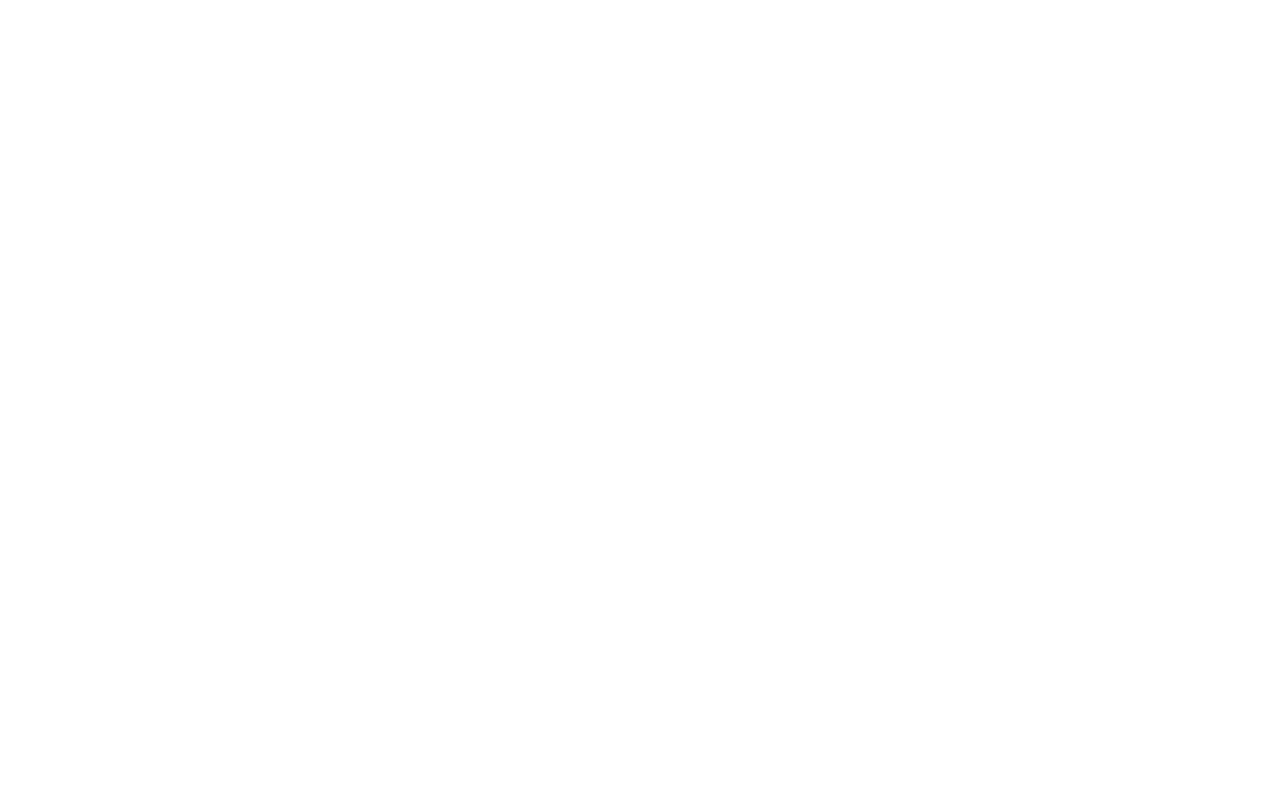
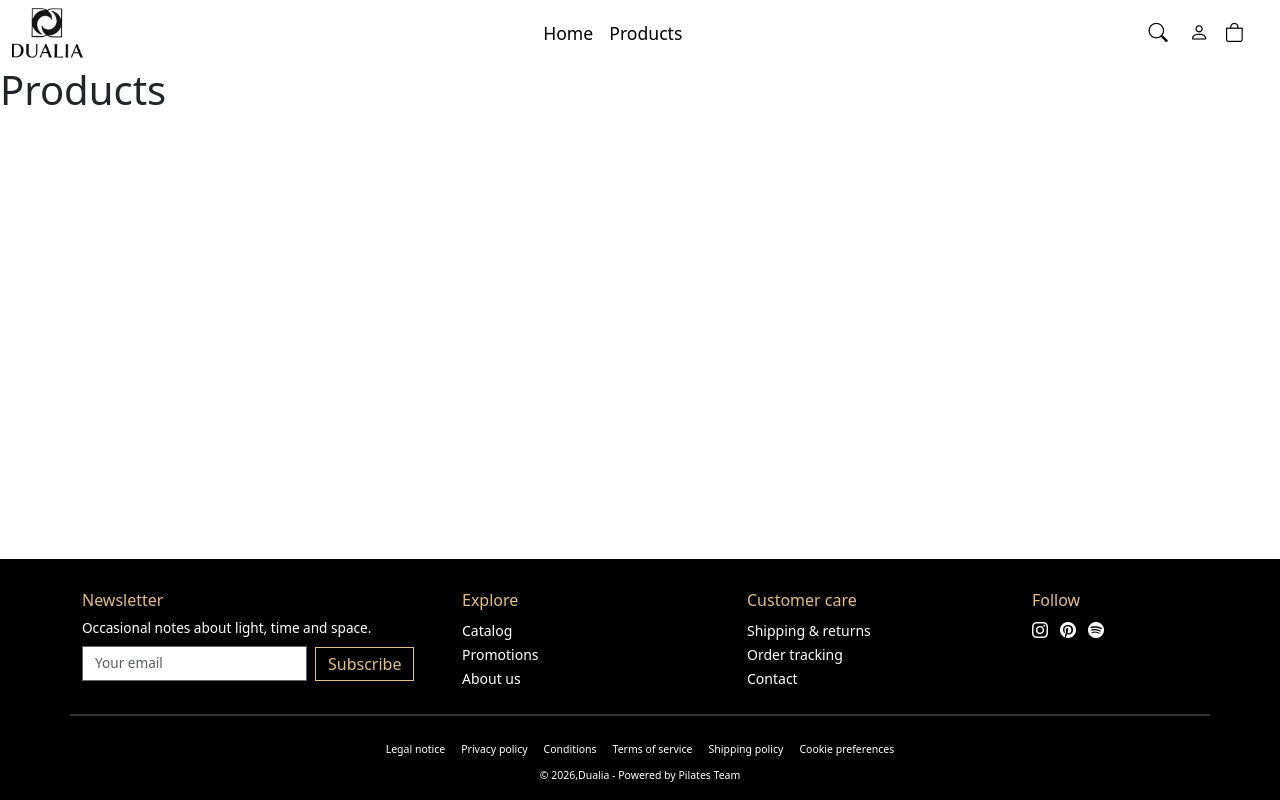
Before and after one commit to Michecosa/dualia, a React (Vite) app: page /products in a window 1280 px wide. Before the commit this address had no page. Built offline with nearby package versions, Linux system fonts and the light colour scheme.

Commit message:
add link routes

```diff
--- a/src/App.jsx
+++ b/src/App.jsx
@@ -1,14 +1,17 @@
 import { BrowserRouter, Routes, Route } from "react-router-dom";
 import DefaultLayout from "./layout/DefaultLayout";
 import Homepage from "./pages/Homepage";
+import Products from "./components/Products";
 import ProductDetail from "./pages/ProductDetail";
+
 
 function App() {
   return (
     <BrowserRouter>
       <Routes>
         <Route element={<DefaultLayout />}>
-          <Route index element={<Homepage />}></Route>
+          <Route path="/" element={<Homepage />}></Route>
+          <Route path="/products" element={<Products />}></Route>
           <Route path="/product/:id" element={<ProductDetail />}></Route>
         </Route>
       </Routes>
--- a/src/components/Footer.jsx
+++ b/src/components/Footer.jsx
@@ -1,28 +1,30 @@
+import { Link } from "react-router-dom";
+
 const exploreLinks = [
-    { id: 1, name: "Catalog", url: "/" },
-    { id: 2, name: "Promotions", url: "/" },
-    { id: 4, name: "About us", url: "/" },
+    { id: 1, name: "Catalog" },
+    { id: 2, name: "Promotions" },
+    { id: 4, name: "About us" },
 ]
 
 const supportLinks = [
-    { id: 1, name: "Shipping & returns", url: "/" },
-    { id: 2, name: "Order tracking", url: "/" },
-    { id: 4, name: "Contact", url: "/" },
+    { id: 1, name: "Shipping & returns" },
+    { id: 2, name: "Order tracking" },
+    { id: 4, name: "Contact" },
 ]
 
 const socialLinks = [
-    { id: 1, logo: "bi bi-instagram", url: "#" },
-    { id: 2, logo: "bi bi-pinterest", url: "#" },
-    { id: 3, logo: "bi bi-spotify", url: "#" }
+    { id: 1, logo: "bi bi-instagram" },
+    { id: 2, logo: "bi bi-pinterest" },
+    { id: 3, logo: "bi bi-spotify" }
 ];
 
 const footerLinks = [
-    { id: 1, name: "Legal notice", url: "/" },
-    { id: 2, name: "Privacy policy", url: "/" },
-    { id: 3, name: "Conditions", url: "/" },
-    { id: 4, name: "Terms of service", url: "/" },
-    { id: 5, name: "Shipping policy", url: "/" },
-    { id: 6, name: "Cookie preferences", url: "/" }
+    { id: 1, name: "Legal notice" },
+    { id: 2, name: "Privacy policy" },
+    { id: 3, name: "Conditions" },
+    { id: 4, name: "Terms of service" },
+    { id: 5, name: "Shipping policy" },
+    { id: 6, name: "Cookie preferences" }
 ];
 
 export default function Footer() {
@@ -54,7 +56,7 @@ export default function Footer() {
                                 exploreLinks.map((link) => (
                                     <li key={link.id}>
                                         <small className="copyright_content">
-                                            <a href={link.url}>{link.name}</a>
+                                            <Link to="/">{link.name}</Link>
                                         </small>
                                     </li>
                                 ))
@@ -70,7 +72,7 @@ export default function Footer() {
                                 supportLinks.map((link) => (
                                     <li key={link.id}>
                                         <small className="copyright_content">
-                                            <a href={link.url}>{link.name}</a>
+                                            <Link to="/">{link.name}</Link>
                                         </small>
                                     </li>
                                 ))
@@ -85,9 +87,9 @@ export default function Footer() {
                             {
                                 socialLinks.map((icon) => (
                                     <li key={icon.id}>
-                                        <a href={icon.url}>
+                                        <Link to="/">
                                             <i className={icon.logo}></i>
-                                        </a>
+                                        </Link>
                                     </li>
                                 ))
                             }
@@ -104,7 +106,7 @@ export default function Footer() {
                                 footerLinks.map((link) => (
                                     <li key={link.id}>
                                         <small className="copyright_content">
-                                            <a href={link.url}>{link.name}</a>
+                                            <Link to="#">{link.name}</Link>
                                         </small>
                                     </li>
                                 ))
@@ -115,10 +117,10 @@ export default function Footer() {
                         <div className="copyright text-center">
 
                             <small className="copyright_content">© 2026,
-                                <a href="/">Dualia  - </a>
+                                <Link to="#">Dualia  - </Link>
                             </small>
                             <small className="copyright_content">
-                                <a href="/">Powered by Pilates Team</a>
+                                <Link to="#">Powered by Pilates Team</Link>
                             </small>
                         </div>
                     </div>
--- a/src/components/Header.jsx
+++ b/src/components/Header.jsx
@@ -1,4 +1,5 @@
 import { useState } from "react";
+import { NavLink } from "react-router-dom";
 import Logo from "../assets/Loghi_Dualia/logo_dualia_header.png";
 
 export default function Header() {
@@ -21,10 +22,10 @@ export default function Header() {
                             {/* menù */}
                             <ul className="navbar-nav mx-auto mb-2 mb-lg-0">
                                 <li className="nav-item">
-                                    <a className="nav-link nav_home" aria-current="page" href="#">Home</a>
+                                    <NavLink className="nav-link nav_home" aria-current="page" to={"/"}>Home</NavLink>
                                 </li>
                                 <li className="nav-item">
-                                    <a className="nav-link" href="#">Products</a>
+                                    <NavLink className="nav-link" to={"/products"}>Products</NavLink>
                                 </li>
                             </ul>
                             <div className="header_icons d-flex align-items-center gap-3">
--- /dev/null
+++ b/src/components/Products.jsx
@@ -0,0 +1,6 @@
+export default function Products() {
+
+    return (
+        <h1>Products</h1>
+    )
+}
```
